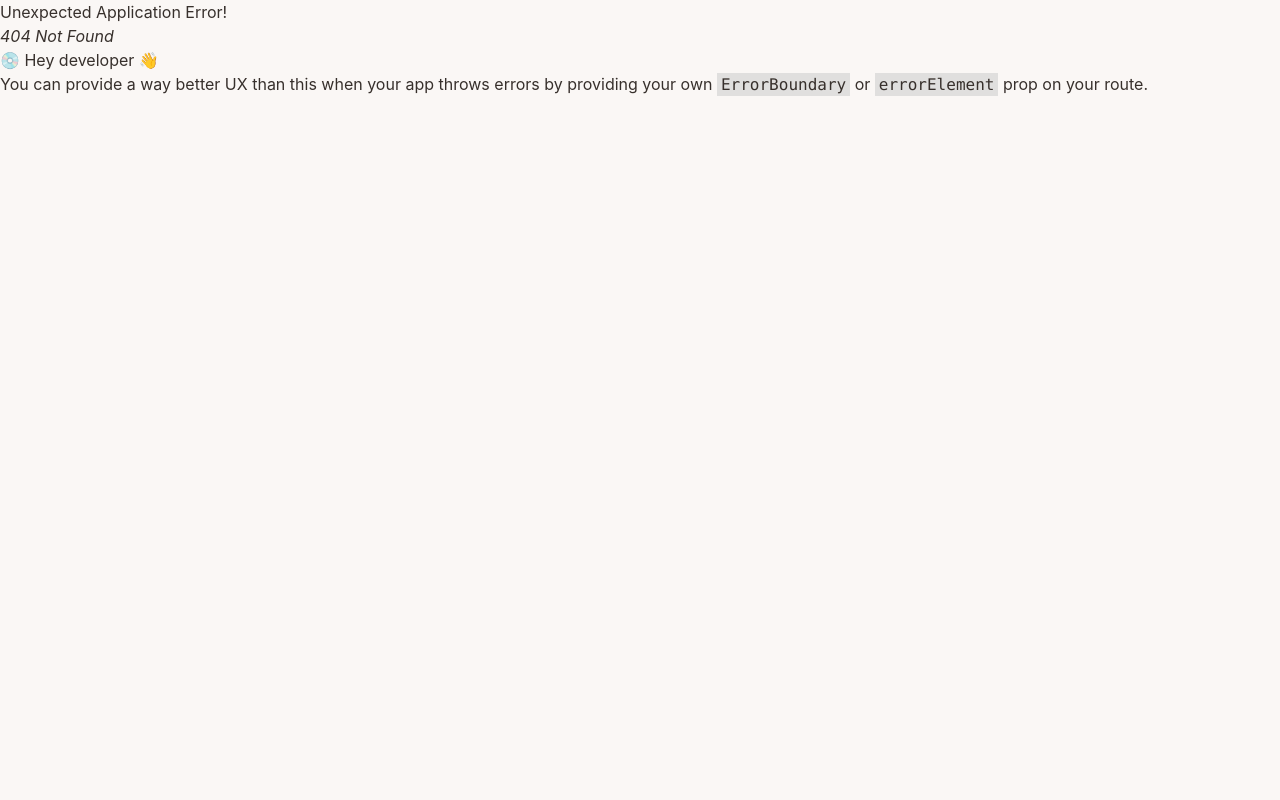
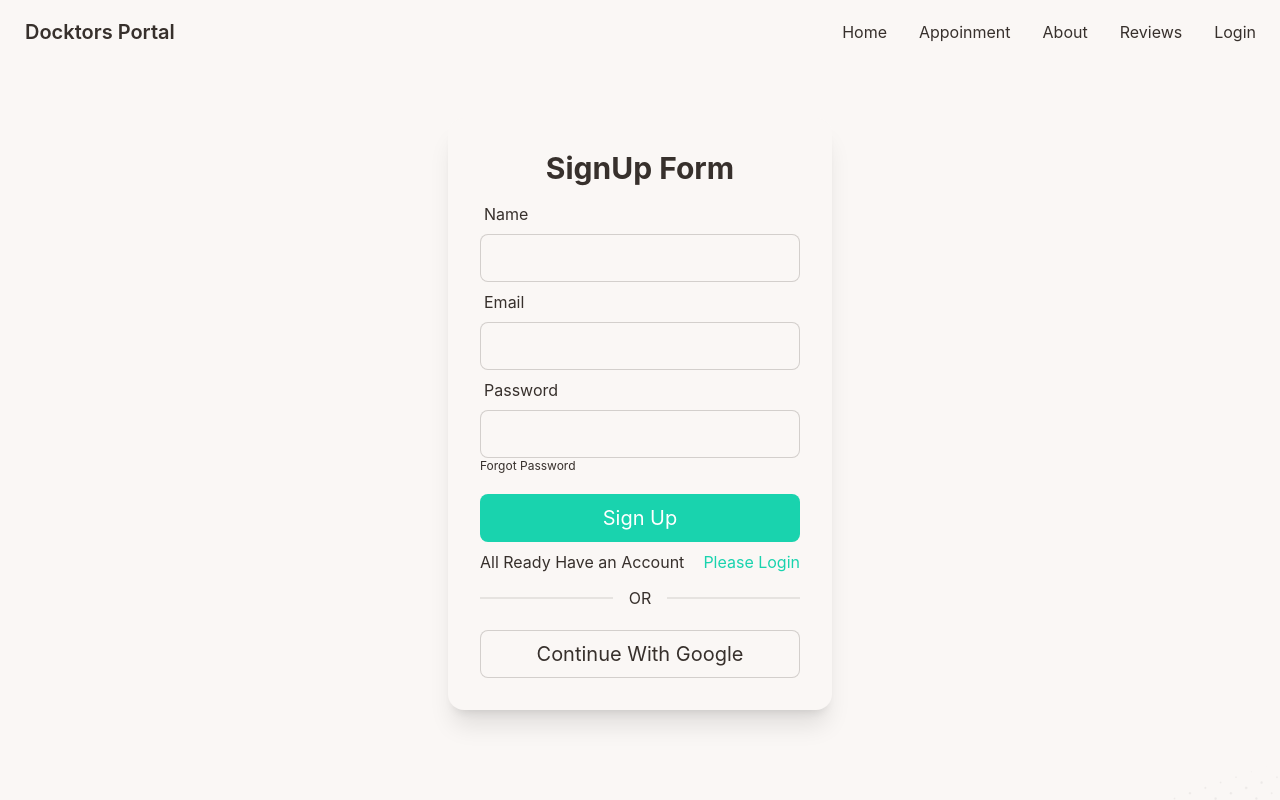
Before and after one commit to Mazharul430106/doctors-portal-clientSite-project, a React (Create React App) app: page /register in a window 1280 px wide. Before the commit this address had no page. Shown: the top 800 px of the page. Built offline with nearby package versions, Linux system fonts and the light colour scheme.

Commit message:
added signup page

```diff
--- a/package.json
+++ b/package.json
@@ -8,6 +8,7 @@
     "@testing-library/user-event": "^13.5.0",
     "daisyui": "^2.39.1",
     "date-fns": "^2.29.3",
+    "firebase": "^9.14.0",
     "react": "^18.2.0",
     "react-day-picker": "^8.3.6",
     "react-dom": "^18.2.0",
--- /dev/null
+++ b/src/Firebase/Firebase.init.js
@@ -0,0 +1,18 @@
+// Import the functions you need from the SDKs you need
+import { initializeApp } from "firebase/app";
+// TODO: Add SDKs for Firebase products that you want to use
+// https://firebase.google.com/docs/web/setup#available-libraries
+
+// Your web app's Firebase configuration
+const firebaseConfig = {
+  apiKey: process.env.REACT_APP_apiKey,
+  authDomain: process.env.REACT_APP_authDomain,
+  projectId: process.env.REACT_APP_projectId,
+  storageBucket: process.env.REACT_APP_storageBucket,
+  messagingSenderId: process.env.REACT_APP_messagingSenderId,
+  appId: process.env.REACT_APP_appId,
+};
+
+// Initialize Firebase
+const app = initializeApp(firebaseConfig);
+export default app;
--- a/src/Pages/Login/Login.js
+++ b/src/Pages/Login/Login.js
@@ -1,8 +1,9 @@
 import React from 'react';
 import { useForm } from "react-hook-form";
+import { Link } from 'react-router-dom';
 
 const Login = () => {
-    const { register, handleSubmit } = useForm();
+    const { register, formState: { errors }, handleSubmit } = useForm();
     const handleLogin = data => {
         console.log(data);
     }
@@ -15,19 +16,26 @@ const Login = () => {
                     <form onSubmit={handleSubmit(handleLogin)}>
                         <div className='w-full form-control max-w-xs'>
                             <label className='label'>Email</label>
-                            <input type='text' {...register("email")} className='input input-bordered' required />
+                            <input type='text' {...register("email", { required: 'Email is required' })} className='input input-bordered' />
+                            {errors.email && <p className='text-red-500' >{errors.email?.message}</p>}
                         </div>
                         <div className='w-full form-control max-w-xs'>
                             <label className='label'>Password</label>
-                            <input type='text' {...register("password")} className='input input-bordered' required />
+                            <input type='text' {...register("password", {
+                                required: 'Password is required',
+                                minLength: {value : 6, message:"Pasword Must be at least 6 characture"}
+                            })} className='input input-bordered' />
+
                             <span className='text-xs'>Forgot Password</span>
+                            {errors.password && <p className='text-red-500'>{errors.password?.message}</p>}
+
                         </div>
                         <div className='w-full form-control max-w-xs mt-5'>
                             <button type="submit" className='bg-secondary input text-white text-xl' >Login</button>
                         </div>
                         <div className='flex mt-2'>
                             <p className='mr-4'>New to Doctors Portal?</p>
-                            <p className='text-secondary'>Create new account</p>
+                            <Link to='/register' className='text-secondary'>Create new account</Link>
                         </div>
                         <div className="flex flex-col w-full border-opacity-50">
                             <div className="divider">OR</div>
--- /dev/null
+++ b/src/Pages/SignUP/SignUp.js
@@ -0,0 +1,61 @@
+import React from 'react';
+import {Link} from 'react-router-dom';
+import { useForm } from "react-hook-form";
+
+const SignUp = () => {
+
+    const {register, handleSubmit, formState: { errors }} = useForm();
+
+    const handleSignUpForm = (data)=>{
+        console.log(data);
+        console.log(errors)
+    }
+
+    return (
+        <div className='h-[700px] flex justify-center items-center'>
+            <div className="card w-96 bg-base-100 shadow-xl">
+                <div className="card-body">
+                    <h1 className='text-center font-bold text-3xl'>SignUp Form</h1>
+                    <form onSubmit={handleSubmit(handleSignUpForm)}>
+                        <div className='w-full form-control max-w-xs'>
+                            <label className='label'>Name</label>
+                            <input type='text' {...register('name', {required: 'Name is Required'} )} className='input input-bordered'/>
+                            {errors.name  && <p className='text-red-500'>{errors.name.message}</p>}
+                        </div>
+                        <div className='w-full form-control max-w-xs'>
+                            <label className='label'>Email</label>
+                            <input type='text' {...register('email', {required: 'Email is Required'} )} className='input input-bordered'/>
+                            {errors.email && <p className='text-red-500'>{errors.email.message}</p>}
+                        </div>
+
+                        <div className='w-full form-control max-w-xs'>
+                            <label className='label'>Password</label>
+                            <input type='text' {...register('password', {required: 'Password is Required'})} className='input input-bordered'/>
+                            <span className='text-xs'>Forgot Password</span>
+                            {errors.password && <p className='text-red-500'>{errors.password.message}</p>}
+                        </div>
+
+                        <div className='w-full form-control max-w-xs mt-5'>
+                            <button type="submit" className='bg-secondary input text-white text-xl' >Sign Up</button>
+                        </div>
+
+                        <div className='flex mt-2'>
+                            <p className='mr-4'>All Ready Have an Account</p>
+                            <Link to='/login' className='text-secondary'>Please Login</Link>
+                        </div>
+
+                        <div className="flex flex-col w-full border-opacity-50">
+                            <div className="divider">OR</div>
+                        </div>
+                    </form>
+
+                    <div className='w-full form-control max-w-xs'>
+                        <button type='submit' className='input input-bordered justify-center text-xl'>Continue With Google</button>
+                    </div>
+                </div>
+            </div>
+        </div>
+    );
+};
+
+export default SignUp;
--- a/src/Routes/Routes/Routes.js
+++ b/src/Routes/Routes/Routes.js
@@ -3,6 +3,7 @@ import Main from "../../layout/Main";
 import Appoinment from "../../Pages/Appoinment/Appointment/Appoinment";
 import Home from "../../Pages/Home/Home/Home";
 import Login from "../../Pages/Login/Login";
+import SignUp from "../../Pages/SignUP/SignUp";
 
 export const router = createBrowserRouter([
     {
@@ -18,6 +19,10 @@ export const router = createBrowserRouter([
             element: <Login></Login>
           },
           {
+            path: '/register',
+            element: <SignUp></SignUp>
+          },
+          {
             path: '/appoinment',
             element: <Appoinment></Appoinment>
           }
```
Also changed, not shown: 1 other file (tests, documents, lock files or other folders).
